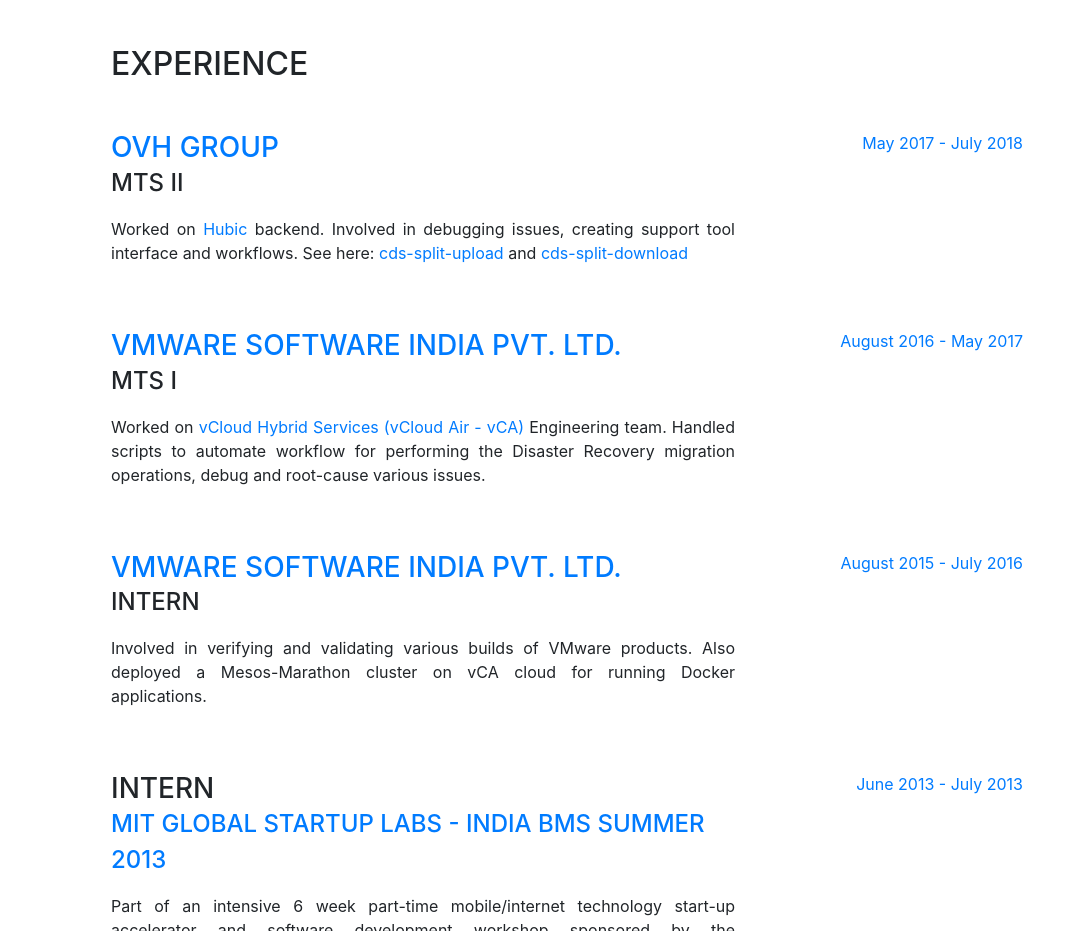
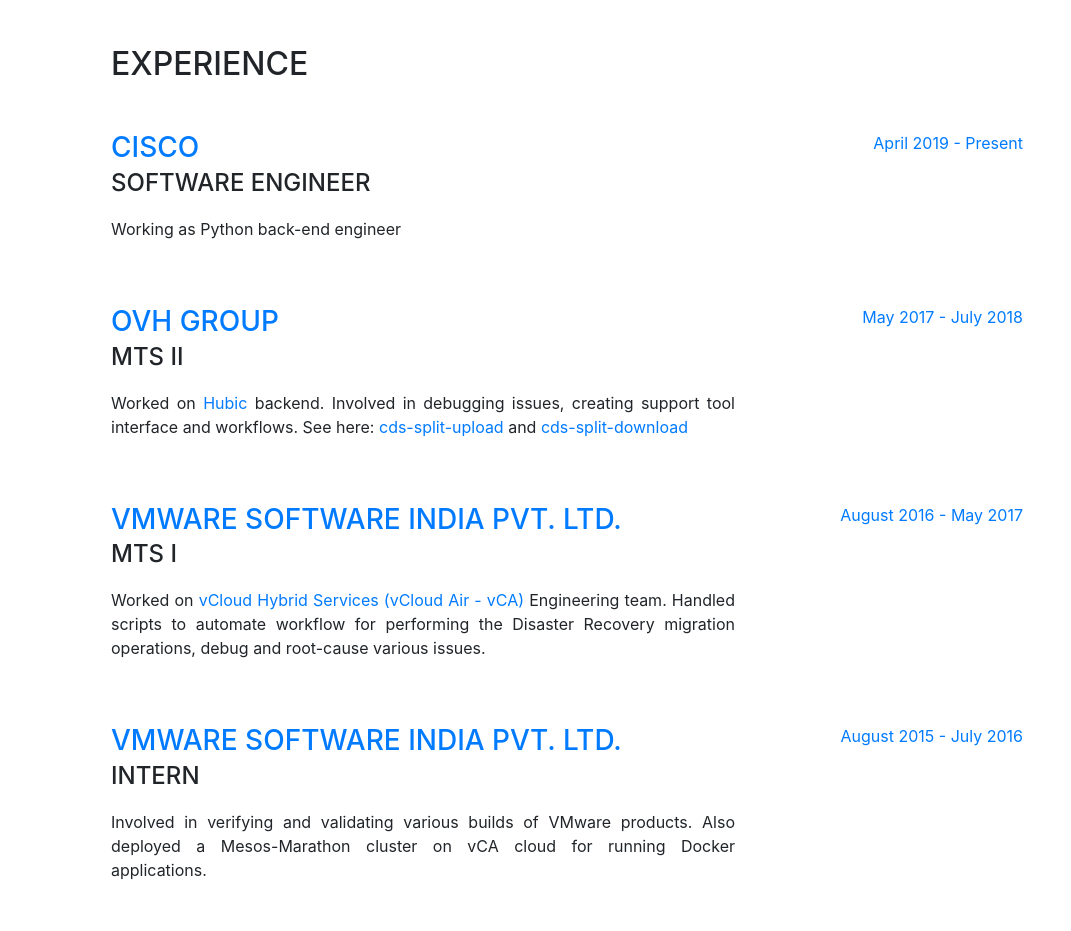
Before and after one commit to jithinjk/jithinjk.github.io, a website with bundled scripts: page index.html in a window 1280 px wide. Shown: the part 804-1735 px from the top of the page, without its empty margins (209-1280 px from the left). Built offline with nearby package versions, Linux system fonts and the light colour scheme; a web font is replaced by a local one.

Commit message:
udpate company cisco

```diff
--- a/index.html
+++ b/index.html
@@ -120,6 +120,18 @@
         <section class="resume-section p-3 p-lg-5 d-flex flex-column" id="experience">
             <div class="my-auto">
                 <h2 class="mb-5">Experience</h2>
+
+                <div class="resume-item d-flex flex-column flex-md-row mb-5">
+                    <div class="resume-content mr-auto">
+                        <h3 class="mb-0"><a href="https://www.cisco.com/">Cisco</a></h3>
+                        <div class="subheading mb-3">Software Engineer</div>
+                        <p class="text-justify">Working as Python back-end engineer
+                        </p>
+                    </div>
+                    <div class="resume-date text-md-right">
+                        <span class="text-primary">April 2019 - Present</span>
+                    </div>
+                </div>
 
                 <div class="resume-item d-flex flex-column flex-md-row mb-5">
                     <div class="resume-content mr-auto">
```
